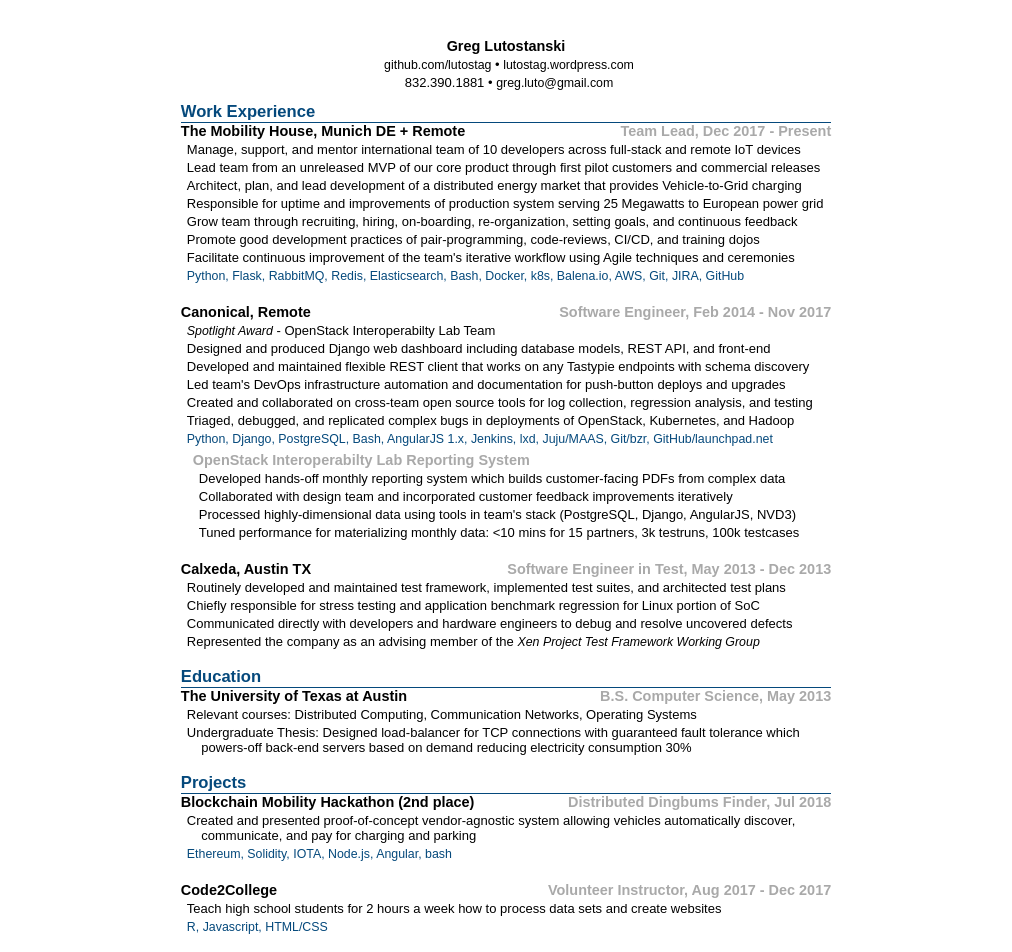
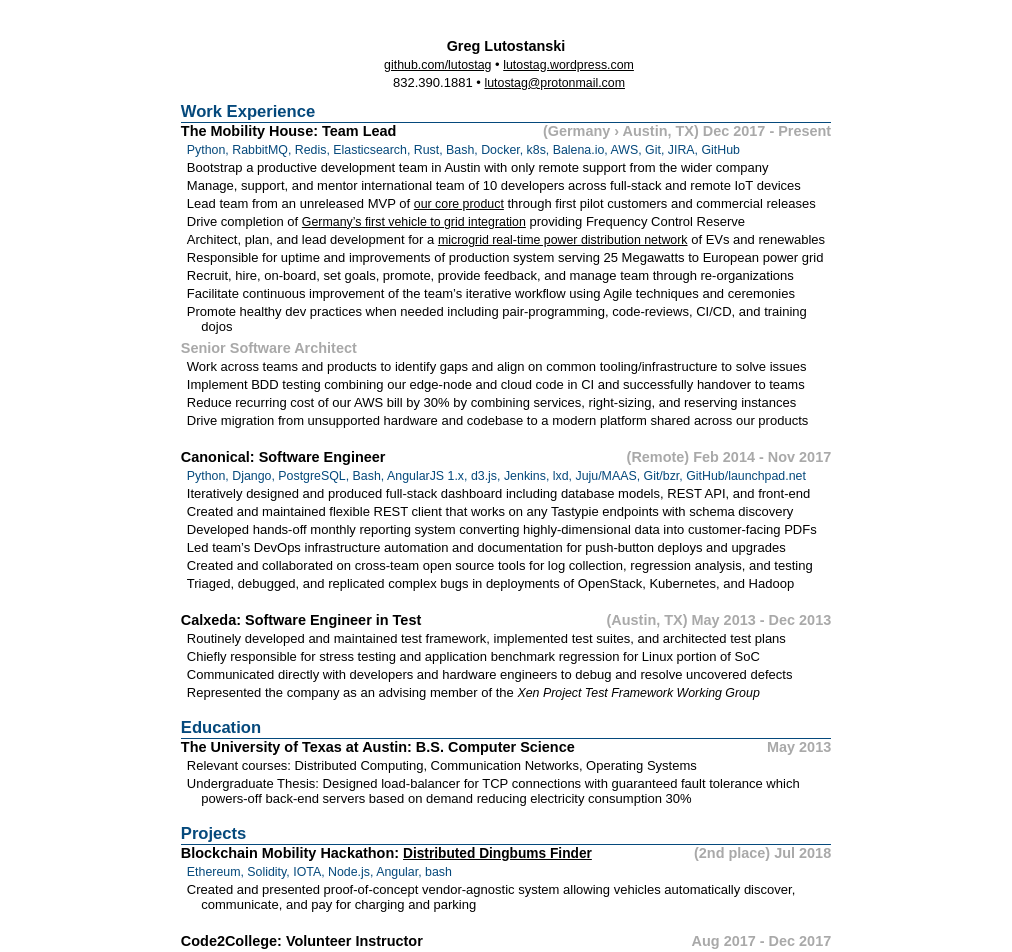
Before and after one commit to lutostag/resume, a plain HTML site: page docs/index.html in a window 1280 px wide. Shown: the top 952 px of the page, 134-1146 px from the left. Drawn offline with Linux system fonts and the light colour scheme.

Commit message:
rough updates

```diff
--- a/assets/style.css
+++ b/assets/style.css
@@ -3,6 +3,7 @@
 @media not screen {
   body {
     margin: 1.6cm;
+    margin-top: 0.5cm;
     margin-bottom: 0cm;
   }
   .banners, .sidenote {
@@ -33,14 +34,16 @@
         position: relative;
     }
 }
-
+header {
+  display: none;
+}
 body {
   display: flex;
   flex-flow: row wrap;
   justify-content: space-between;
   align-items: baseline;
 }
-h1, h3, code {
+h1, code {
   color: #05497c;
 }
 h2 + h2, h3 {
@@ -72,7 +75,6 @@
 }
 a {
   color: inherit;
-  text-decoration: none;
 }
 ul {
   margin: 0;
@@ -96,14 +98,10 @@
 }
 h3 {
   margin-top: 0px;
-  padding-left: 12px;
 }
 h2, h3 {
   margin-top: 0;
   font-size: 100%;
-}
-h3 + ul {
-  padding-left: 18px;
 }
 ul + h2 {
   margin-top: 12px;
--- a/docs/index.html
+++ b/docs/index.html
@@ -1,15 +1,17 @@
-<!DOCTYPE html PUBLIC "-//W3C//DTD XHTML 1.0 Strict//EN"
-    "http://www.w3.org/TR/xhtml1/DTD/xhtml1-strict.dtd">
-<html xmlns="http://www.w3.org/1999/xhtml">
+<!DOCTYPE html>
+<html xmlns="http://www.w3.org/1999/xhtml" lang="en" xml:lang="en">
 <head>
-  <meta name="generator" content="HTML Tidy for HTML5 for Linux version 5.2.0" />
-  <meta http-equiv="Content-Type" content="text/html; charset=utf-8" />
-  <meta http-equiv="Content-Style-Type" content="text/css" />
+  <meta name="generator" content="HTML Tidy for HTML5 for Linux version 5.6.0" />
+  <meta charset="utf-8" />
   <meta name="generator" content="pandoc" />
-  <title></title>
+  <meta name="viewport" content="width=device-width, initial-scale=1.0, user-scalable=yes" />
+  <title>Greg Lutostanski</title>
   <style type="text/css">
   /*<![CDATA[*/
-  code{white-space: pre;}
+      code{white-space: pre-wrap;}
+      span.smallcaps{font-variant: small-caps;}
+      span.underline{text-decoration: underline;}
+      div.column{display: inline-block; vertical-align: top; width: 50%;}
   /*]]>*/
   </style>
   <meta name="viewport" content="width=device-width, initial-scale=1, user-scalable=yes" />
@@ -18,6 +20,7 @@
   @media not screen {
     body {
       margin: 1.6cm;
+      margin-top: 0.5cm;
       margin-bottom: 0cm;
     }
     .banners, .sidenote {
@@ -48,14 +51,16 @@
           position: relative;
       }
   }
-
+  header {
+    display: none;
+  }
   body {
     display: flex;
     flex-flow: row wrap;
     justify-content: space-between;
     align-items: baseline;
   }
-  h1, h3, code {
+  h1, code {
     color: #05497c;
   }
   h2 + h2, h3 {
@@ -87,7 +92,6 @@
   }
   a {
     color: inherit;
-    text-decoration: none;
   }
   ul {
     margin: 0;
@@ -111,14 +115,10 @@
   }
   h3 {
     margin-top: 0px;
-    padding-left: 12px;
   }
   h2, h3 {
     margin-top: 0;
     font-size: 100%;
-  }
-  h3 + ul {
-    padding-left: 18px;
   }
   ul + h2 {
     margin-top: 12px;
@@ -147,44 +147,55 @@
   <div class="banners">
     <a style="position: absolute; top: 0; left: 0; border: 0;" href="https://github.com/lutostag/resume/releases/latest/download/GregLutostanski.pdf"><img style="width: 130px; height: 130px;" src="../assets/pdf_left_red_aa0000.svg" alt="Download me as PDF" /></a> <a style="position: absolute; top: 0; right: 0; border: 0;" href="http://github.com/lutostag/resume"><img style="width: 130px; height: 130px;" src="../assets/forkme_right_darkblue_121621.svg" alt="Fork me on GitHub" /></a>
   </div>
+  <header id="title-block-header">
+    <h1 class="title">Greg Lutostanski</h1>
+  </header>
   <h2 id="greg-lutostanski">Greg Lutostanski</h2>
   <ul>
-    <li><a href="https://github.com/lutostag">github.com/lutostag</a> • <a href="https://lutostag.wordpress.com">lutostag.wordpress.com</a></li>
-    <li>832.390.1881 • <a href="mailto:greg.luto@gmail.com">greg.luto@gmail.com</a></li>
+    <li>
+      <a href="https://github.com/lutostag">github.com/lutostag</a> • <a href="https://lutostag.wordpress.com">lutostag.wordpress.com</a>
+    </li>
+    <li>832.390.1881 • <a href="mailto:lutostag@protonmail.com">lutostag@protonmail.com</a>
+    </li>
   </ul>
   <h1 id="work-experience">Work Experience</h1>
-  <h2 id="the-mobility-house-munich-de-remote">The Mobility House, Munich DE + Remote</h2>
-  <h2 id="team-lead-dec-2017---present">Team Lead, Dec 2017 - Present</h2>
+  <h2 id="the-mobility-house-team-lead">The Mobility House: Team Lead</h2>
+  <h2 id="germany-austin-tx-dec-2017---present">(Germany › Austin, TX) Dec 2017 - Present</h2>
   <ul>
+    <li><code>Python, RabbitMQ, Redis, Elasticsearch, Rust, Bash, Docker, k8s, Balena.io, AWS, Git, JIRA, GitHub</code></li>
+    <li>Bootstrap a productive development team in Austin with only remote support from the wider company</li>
     <li>Manage, support, and mentor international team of 10 developers across full-stack and remote IoT devices</li>
-    <li>Lead team from an unreleased MVP of our core product through first pilot customers and commercial releases</li>
-    <li>Architect, plan, and lead development of a distributed energy market that provides Vehicle-to-Grid charging</li>
+    <li>Lead team from an unreleased MVP of <a href="https://www.mobilityhouse.com/usa_en/charging-and-energy-management">our core product</a> through first pilot customers and commercial releases
+    </li>
+    <li>Drive completion of <a href="https://www.reuters.com/article/us-autos-electricity-germany-idUSKCN1MX1AH">Germany’s first vehicle to grid integration</a> providing Frequency Control Reserve
+    </li>
+    <li>Architect, plan, and lead development for a <a href="https://web.archive.org/web/20180222145734/https://media.group.renault.com/global/en-gb/groupe-renault/media/pressreleases/21204577/le-groupe-renault-et-eem-creent-la-premiere-ile-intelligente-a-porto-santo">microgrid real-time power distribution network</a> of EVs and renewables
+    </li>
     <li>Responsible for uptime and improvements of production system serving 25 Megawatts to European power grid</li>
-    <li>Grow team through recruiting, hiring, on-boarding, re-organization, setting goals, and continuous feedback</li>
-    <li>Promote good development practices of pair-programming, code-reviews, CI/CD, and training dojos</li>
-    <li>Facilitate continuous improvement of the team's iterative workflow using Agile techniques and ceremonies</li>
-    <li><code>Python, Flask, RabbitMQ, Redis, Elasticsearch, Bash, Docker, k8s, Balena.io, AWS, Git, JIRA, GitHub</code></li>
+    <li>Recruit, hire, on-board, set goals, promote, provide feedback, and manage team through re-organizations</li>
+    <li>Facilitate continuous improvement of the team’s iterative workflow using Agile techniques and ceremonies</li>
+    <li>Promote healthy dev practices when needed including pair-programming, code-reviews, CI/CD, and training dojos</li>
   </ul>
-  <h2 id="canonical-remote">Canonical, Remote</h2>
-  <h2 id="software-engineer-feb-2014---nov-2017">Software Engineer, Feb 2014 - Nov 2017</h2>
+  <h3 id="senior-software-architect">Senior Software Architect</h3>
   <ul>
-    <li><em>Spotlight Award</em> - OpenStack Interoperabilty Lab Team</li>
-    <li>Designed and produced Django web dashboard including database models, REST API, and front-end</li>
-    <li>Developed and maintained flexible REST client that works on any Tastypie endpoints with schema discovery</li>
-    <li>Led team's DevOps infrastructure automation and documentation for push-button deploys and upgrades</li>
+    <li>Work across teams and products to identify gaps and align on common tooling/infrastructure to solve issues</li>
+    <li>Implement BDD testing combining our edge-node and cloud code in CI and successfully handover to teams</li>
+    <li>Reduce recurring cost of our AWS bill by 30% by combining services, right-sizing, and reserving instances</li>
+    <li>Drive migration from unsupported hardware and codebase to a modern platform shared across our products</li>
+  </ul>
+  <h2 id="canonical-software-engineer">Canonical: Software Engineer</h2>
+  <h2 id="remote-feb-2014---nov-2017">(Remote) Feb 2014 - Nov 2017</h2>
+  <ul>
+    <li><code>Python, Django, PostgreSQL, Bash, AngularJS 1.x, d3.js, Jenkins, lxd, Juju/MAAS, Git/bzr, GitHub/launchpad.net</code></li>
+    <li>Iteratively designed and produced full-stack dashboard including database models, REST API, and front-end</li>
+    <li>Created and maintained flexible REST client that works on any Tastypie endpoints with schema discovery</li>
+    <li>Developed hands-off monthly reporting system converting highly-dimensional data into customer-facing PDFs</li>
+    <li>Led team’s DevOps infrastructure automation and documentation for push-button deploys and upgrades</li>
     <li>Created and collaborated on cross-team open source tools for log collection, regression analysis, and testing</li>
     <li>Triaged, debugged, and replicated complex bugs in deployments of OpenStack, Kubernetes, and Hadoop</li>
-    <li><code>Python, Django, PostgreSQL, Bash, AngularJS 1.x, Jenkins, lxd, Juju/MAAS, Git/bzr, GitHub/launchpad.net</code></li>
   </ul>
-  <h3 id="openstack-interoperabilty-lab-reporting-system">OpenStack Interoperabilty Lab Reporting System</h3>
-  <ul>
-    <li>Developed hands-off monthly reporting system which builds customer-facing PDFs from complex data</li>
-    <li>Collaborated with design team and incorporated customer feedback improvements iteratively</li>
-    <li>Processed highly-dimensional data using tools in team's stack (PostgreSQL, Django, AngularJS, NVD3)</li>
-    <li>Tuned performance for materializing monthly data: &lt;10 mins for 15 partners, 3k testruns, 100k testcases</li>
-  </ul>
-  <h2 id="calxeda-austin-tx">Calxeda, Austin TX</h2>
-  <h2 id="software-engineer-in-test-may-2013---dec-2013">Software Engineer in Test, May 2013 - Dec 2013</h2>
+  <h2 id="calxeda-software-engineer-in-test">Calxeda: Software Engineer in Test</h2>
+  <h2 id="austin-tx-may-2013---dec-2013">(Austin, TX) May 2013 - Dec 2013</h2>
   <ul>
     <li>Routinely developed and maintained test framework, implemented test suites, and architected test plans</li>
     <li>Chiefly responsible for stress testing and application benchmark regression for Linux portion of SoC</li>
@@ -192,32 +203,33 @@
     <li>Represented the company as an advising member of the <em>Xen Project Test Framework Working Group</em></li>
   </ul>
   <h1 id="education">Education</h1>
-  <h2 id="the-university-of-texas-at-austin">The University of Texas at Austin</h2>
-  <h2 id="b.s.-computer-science-may-2013">B.S. Computer Science, May 2013</h2>
+  <h2 id="the-university-of-texas-at-austin-b.s.-computer-science">The University of Texas at Austin: B.S. Computer Science</h2>
+  <h2 id="may-2013">May 2013</h2>
   <ul>
     <li>Relevant courses: Distributed Computing, Communication Networks, Operating Systems</li>
     <li>Undergraduate Thesis: Designed load-balancer for TCP connections with guaranteed fault tolerance which powers-off back-end servers based on demand reducing electricity consumption 30%</li>
   </ul>
   <h1 id="projects">Projects</h1>
-  <h2 id="blockchain-mobility-hackathon-2nd-place">Blockchain Mobility Hackathon (2nd place)</h2>
-  <h2 id="distributed-dingbums-finder-jul-2018">Distributed Dingbums Finder, Jul 2018</h2>
+  <h2 id="blockchain-mobility-hackathon-distributed-dingbums-finder">Blockchain Mobility Hackathon: <a href="https://blog.iota.org/blockchained-mobility-hack-munich-germany-3c365e861b46#8046">Distributed Dingbums Finder</a></h2>
+  <h2 id="nd-place-jul-2018">(2nd place) Jul 2018</h2>
   <ul>
+    <li><code>Ethereum, Solidity, IOTA, Node.js, Angular, bash</code></li>
     <li>Created and presented proof-of-concept vendor-agnostic system allowing vehicles automatically discover, communicate, and pay for charging and parking</li>
-    <li><code>Ethereum, Solidity, IOTA, Node.js, Angular, bash</code></li>
   </ul>
-  <h2 id="code2college">Code2College</h2>
-  <h2 id="volunteer-instructor-aug-2017---dec-2017">Volunteer Instructor, Aug 2017 - Dec 2017</h2>
+  <h2 id="code2college-volunteer-instructor">Code2College: Volunteer Instructor</h2>
+  <h2 id="aug-2017---dec-2017">Aug 2017 - Dec 2017</h2>
   <ul>
-    <li>Teach high school students for 2 hours a week how to process data sets and create websites</li>
     <li><code>R, Javascript, HTML/CSS</code></li>
+    <li>Taught minority and low-income high school students how to process data sets and create websites</li>
   </ul>
   <h1 id="skills">Skills</h1>
   <ul>
-    <li>Proficient with Python, shell scripting, JavaScript, AWS, DevOps, Linux sysadmin, container technologies</li>
+    <li>Creating and growing high performing teams that release software and hardware products</li>
+    <li>Proficient with Python, shell scripting, Rust, JavaScript, AWS, DevOps, Linux sysadmin, container technologies</li>
     <li>Well versed with common practices: code reviews, debugging, automation, bugtracking, releasing, agile</li>
     <li>Familiar with concurrent program design (threading/locking, multiprocess/IPC, async/promises)</li>
     <li>Adept at managing large cluster (hundreds) of machines via automatic deployment</li>
-    <li>Previously used Rust, Go, Java, Perl, MATLAB, C, C++, Lua, x86 assembly, Haskell</li>
+    <li>Previously used Go, Java, Perl, MATLAB, C, C++, Lua, x86 assembly, Haskell</li>
   </ul>
 </body>
 </html>
```
Also changed, not shown: resume.md (+40 -32 lines).
